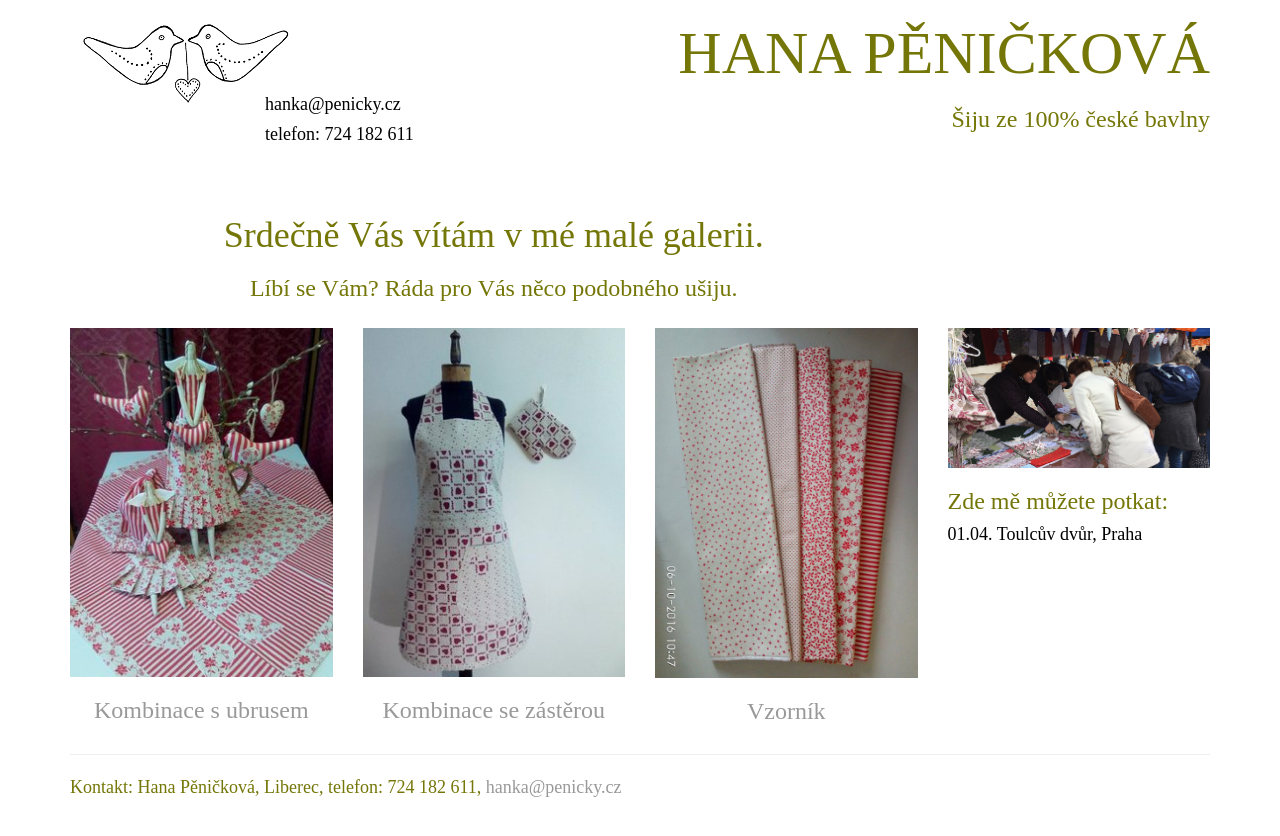
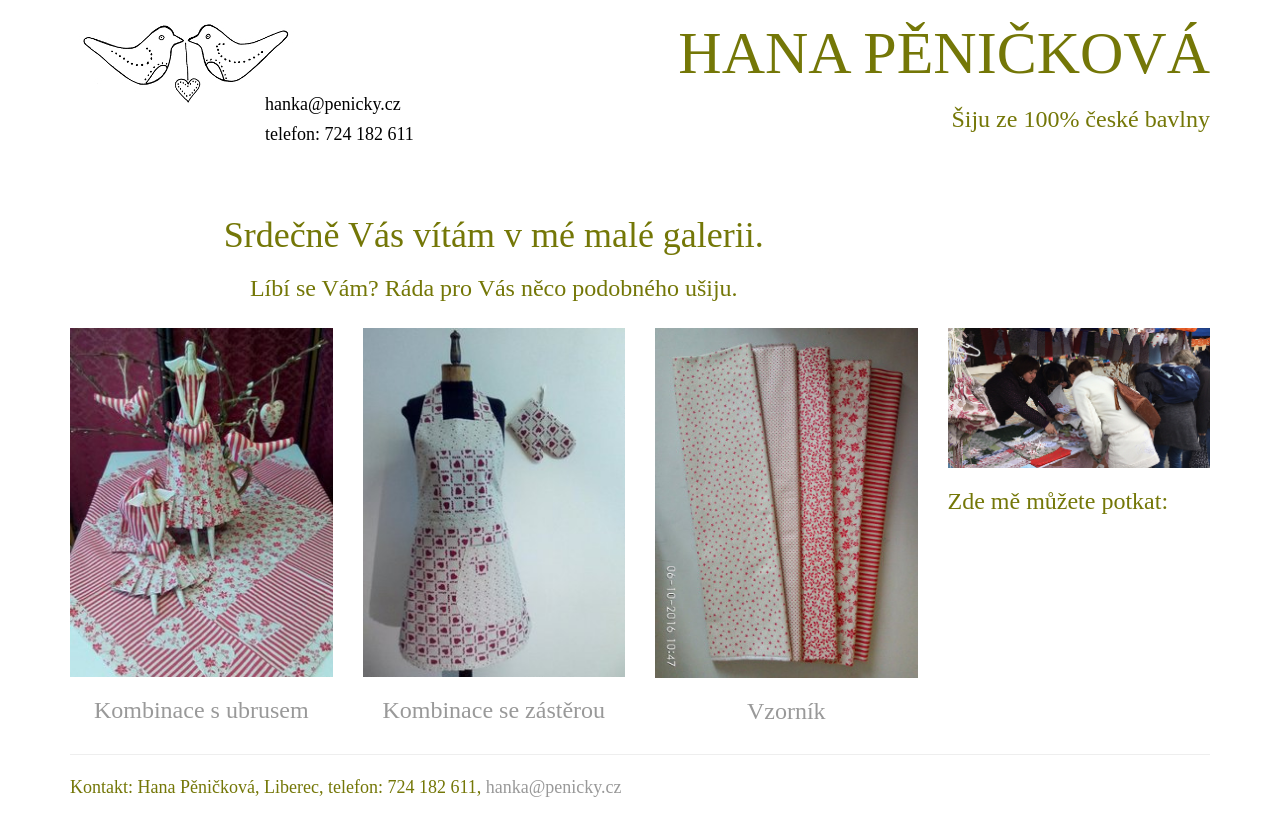
Before and after one commit to janavit/svadlenka, a Jekyll site: the page built from index.md, in a window 1280 px wide. Shown: the top 836 px of the page. Built offline with Jekyll 4.4.1, drawn with Linux system fonts in a browser that asks for light colours.

```diff
--- a/index.md
+++ b/index.md
@@ -31,8 +31,8 @@ home: true
         <img class="img-responsive" src="img/stanek3w.jpg" alt="stánek">
         <div class= "text-left place">
             <h3>Zde mě můžete potkat:</h3>
-            <h4>01.04. Toulcův dvůr, Praha</h4>
-            <!--<h4>08.04. Nymburk</h4>
+            <!--<h4>01.04. Toulcův dvůr, Praha</h4>
+            <h4>08.04. Nymburk</h4>
             <h4>09.04. Sychrov</h4>
             <h4>15.04. Dlaskův statek, Dolánky</h4>
             <h4>20.05. Valdštejnské slavnosti, Frýdlant</h4>
```
